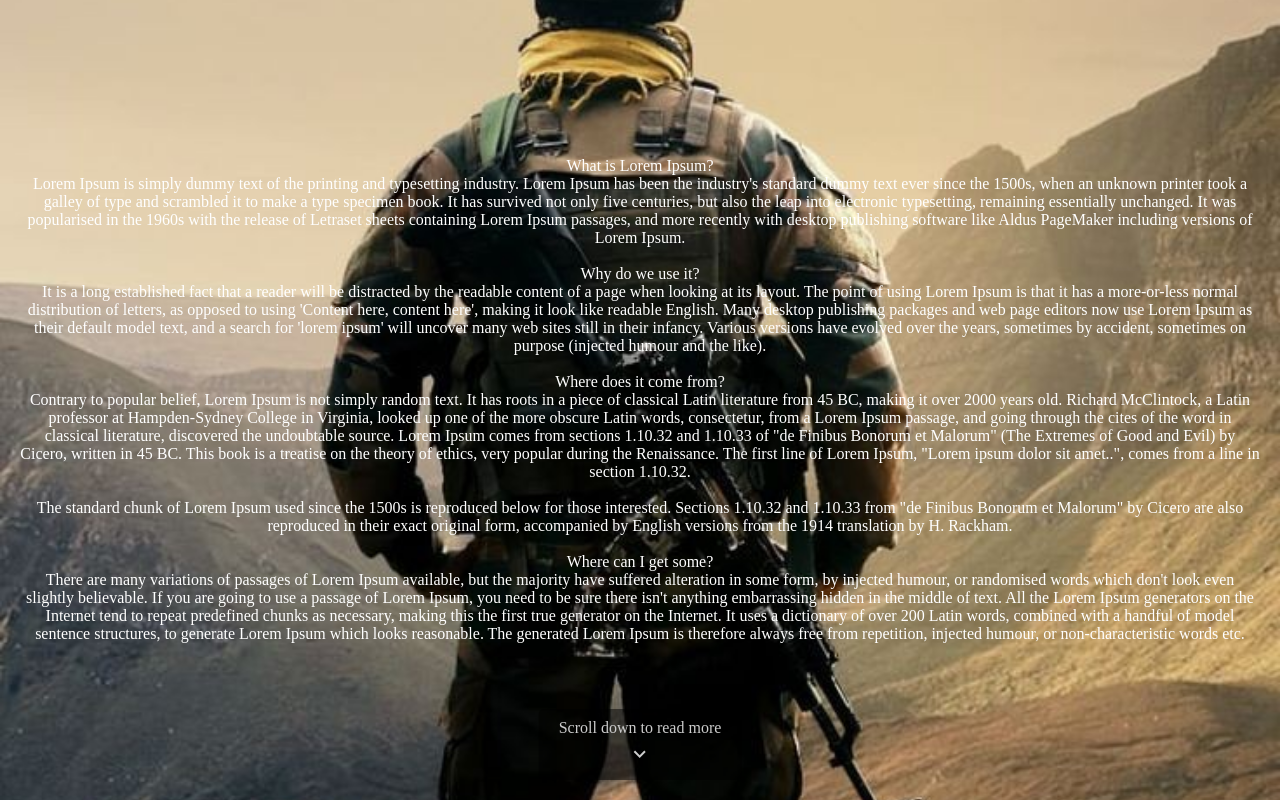
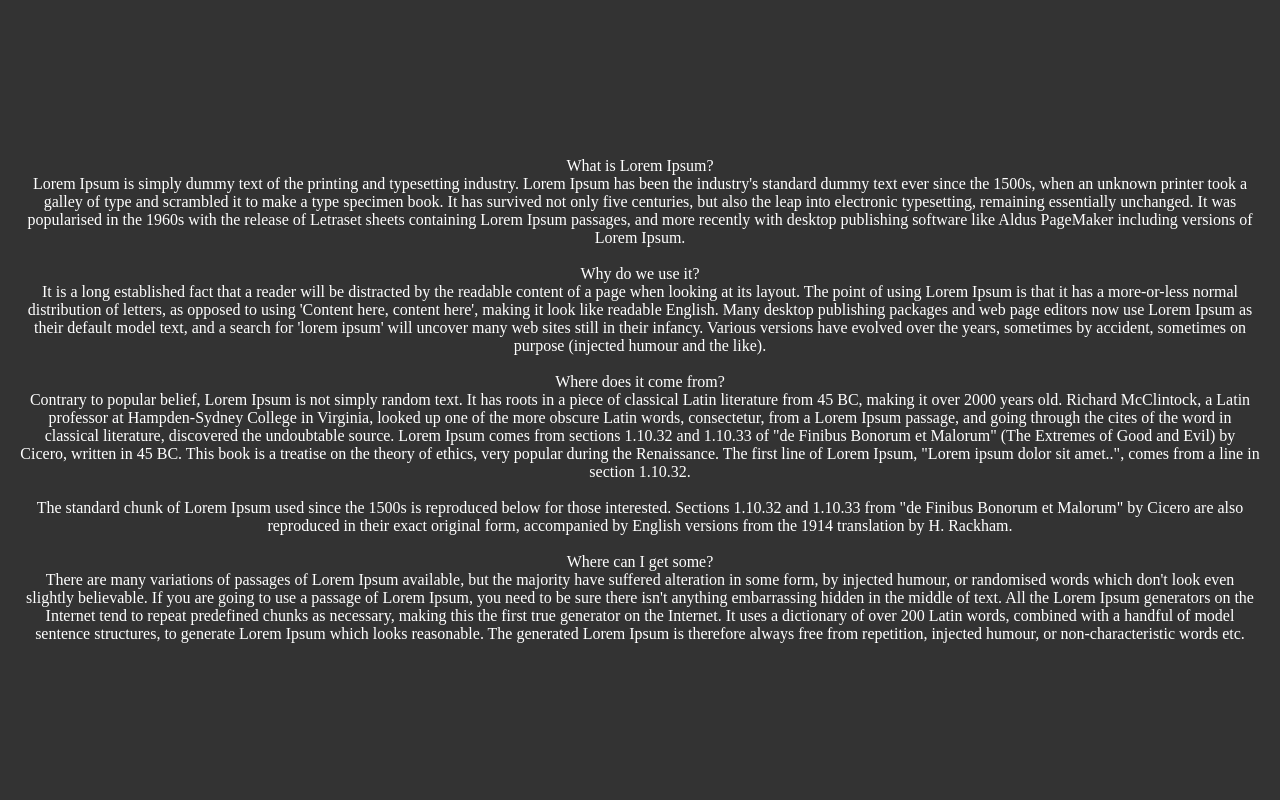
Before and after one commit to thelxcode/wallpaper, a plain HTML site: page home.html in a window 1280 px wide. Drawn offline with Linux system fonts and the light colour scheme.

Commit message:
Update home.html

```diff
--- a/home.html
+++ b/home.html
@@ -9,20 +9,18 @@
       margin: 0;
       padding: 0;
       height: 100%;
+      color: #fff; /* Text color */
     }
 
     .container {
       width: 100%;
       height: 100%;
-      background-image: url('https://raw.githubusercontent.com/thelxcode/wallpaper/main/images/soldier2.jpg');
-      background-size: cover;
-      background-position: center;
+      background-color: rgba(0, 0, 0, 0.8); /* Darker background */
       display: flex;
       justify-content: center;
       align-items: center;
       text-align: center;
-      color: white; /* Text color on top of the background */
-      animation: fadeIn 2s ease; /* Fade-in animation */
+      overflow: hidden; /* Hide scrollbars */
       position: relative; /* Added for the indicator positioning */
     }
 
@@ -37,25 +35,17 @@
       bottom: 20px;
       left: 50%;
       transform: translateX(-50%);
-      color: #fff;
+      color: #ccc; /* Color for indicator text and arrow */
       cursor: pointer;
       background-color: rgba(0, 0, 0, 0.5); /* Darker background */
       padding: 10px 20px;
       border-radius: 5px;
+      display: none; /* Hide by default */
     }
 
-    .scroll-indicator span {
-      display: block;
-      margin-bottom: 5px;
-      color: #ccc; /* Color for "Scroll down to read more" */
-    }
-
-    @keyframes fadeIn {
-      from {
-        opacity: 0;
-      }
-      to {
-        opacity: 1;
+    @media (max-width: 768px) {
+      .scroll-indicator {
+        display: block; /* Show indicator on mobile devices */
       }
     }
   </style>
@@ -65,7 +55,7 @@
     <div class="text-container" id="content">
       <!-- File content will be displayed here -->
     </div>
-    <div class="scroll-indicator">
+    <div class="scroll-indicator" id="scrollIndicator">
       <span>Scroll down to read more</span>
       <svg xmlns="http://www.w3.org/2000/svg" viewBox="0 0 24 24" width="24" height="24"><path fill="#ccc" d="M16.59 8.59L12 13.17 7.41 8.59 6 10l6 6 6-6z"/><path fill="none" d="M0 0h24v24H0z"/></svg>
     </div>
```
